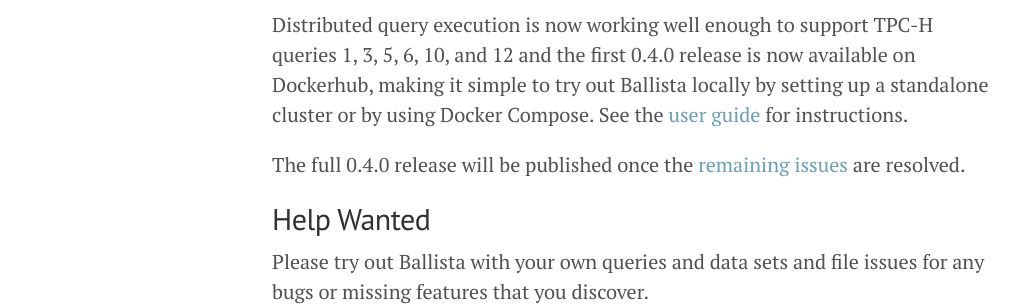
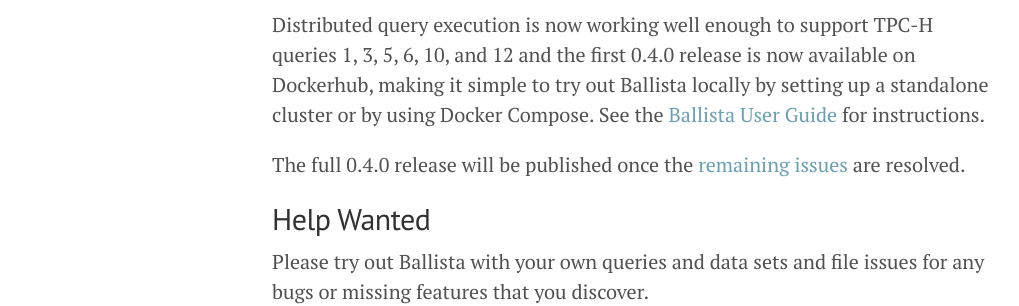
Before and after one commit to ballista-compute/website, a Jekyll site: the page built from jekyll-content/_posts/2021-02-14-this-week-in-ballista-5.md, in a window 1280 px wide. Shown: the part 460-766 px from the top of the page, without its empty margins (8-1027 px from the left). Built offline with Jekyll 4.4.1, drawn with Linux system fonts in a browser that asks for light colours.

Commit message:
fix link

```diff
--- a/jekyll-content/_posts/2021-02-14-this-week-in-ballista-5.md
+++ b/jekyll-content/_posts/2021-02-14-this-week-in-ballista-5.md
@@ -16,7 +16,8 @@
 
 Distributed query execution is now working well enough to support TPC-H queries 1, 3, 5, 6, 10, and 12 and the
 first 0.4.0 release is now available on Dockerhub, making it simple to try out Ballista locally by setting up a
-standalone cluster or by using Docker Compose. See the [user guide](Ballista User Guide) for instructions.
+standalone cluster or by using Docker Compose. See the [Ballista User Guide](https://ballistacompute.org/docs)
+for instructions.
 
 The full 0.4.0 release will be published once the
 [remaining issues](https://github.com/ballista-compute/ballista/milestone/7) are resolved.
```
